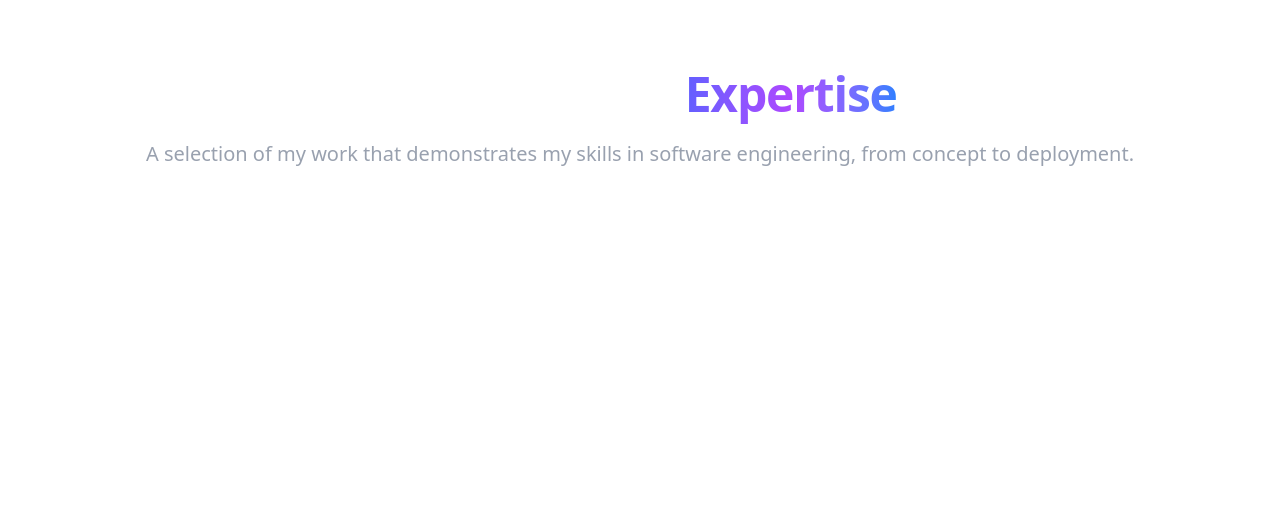
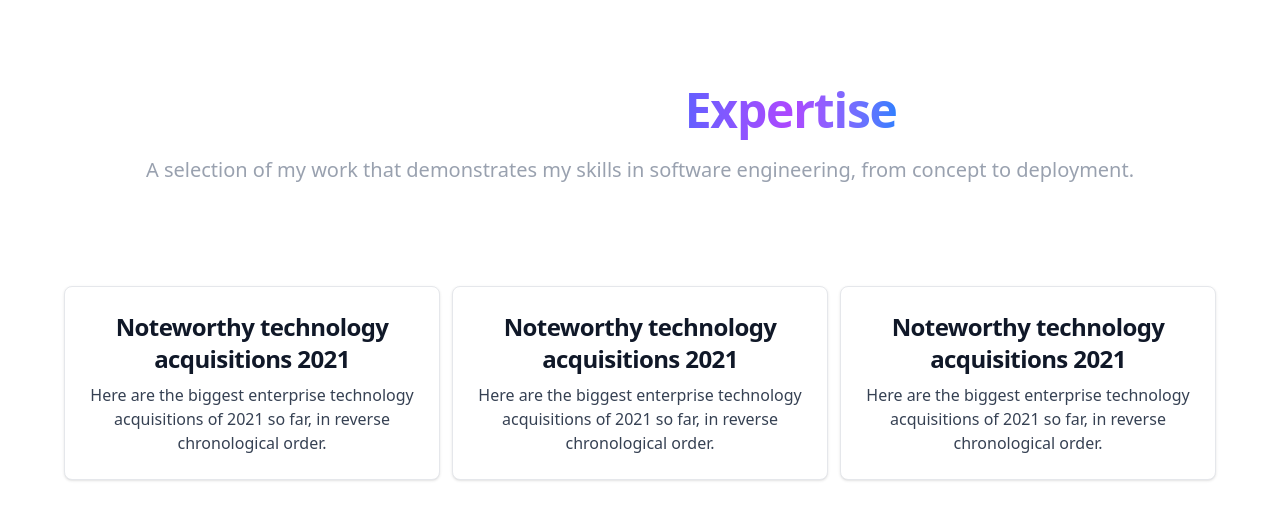
Before and after one commit to Serge07cloud/my-portfolio, a React (Vite) app: page / in a window 1280 px wide. Shown: the part 2309-2828 px from the top of the page. Before the commit the page ends 2675 px from the top, so only its background shows below. Built offline with nearby package versions, Linux system fonts and the light colour scheme.

Commit message:
Update projects & expertise sections

```diff
--- a/src/components/Expertise.jsx
+++ b/src/components/Expertise.jsx
@@ -2,11 +2,31 @@
 {
   return (
     <>
-      <div className="text-center pb-44">
+      <div className="text-center mx-auto max-w-6xl pb-48 sm:pb-48 lg:pb-48">
         <h1 className="text-5xl font-bold tracking-tight text-balance text-white sm:text-5xl">My Research <span className="bg-clip-text text-transparent bg-gradient-to-r from-indigo-500 via-purple-500 to-blue-500">Expertise</span>
         </h1>
         <div className="text-lg font-medium py-5 text-pretty text-gray-400 sm:text-xl/8">
           A selection of my work that demonstrates my skills in software engineering, from concept to deployment.
+        </div>
+        <div className="grid place-content-center lg:grid-cols-3 lg:gap-3 mt-20">
+
+          <a href="#" className="block max-w-sm p-6 mb-7 bg-white border border-gray-200 rounded-lg shadow-sm hover:bg-gray-100 dark:bg-gray-800 dark:border-gray-700 dark:hover:bg-gray-700">
+
+            <h5 className="mb-2 text-2xl font-bold tracking-tight text-gray-900 dark:text-white">Noteworthy technology acquisitions 2021</h5>
+            <p className="font-normal text-gray-700 dark:text-gray-400">Here are the biggest enterprise technology acquisitions of 2021 so far, in reverse chronological order.</p>
+          </a>
+
+          <a href="#" className="block max-w-sm p-6 mb-7 bg-white border border-gray-200 rounded-lg shadow-sm hover:bg-gray-100 dark:bg-gray-800 dark:border-gray-700 dark:hover:bg-gray-700">
+
+            <h5 className="mb-2 text-2xl font-bold tracking-tight text-gray-900 dark:text-white">Noteworthy technology acquisitions 2021</h5>
+            <p className="font-normal text-gray-700 dark:text-gray-400">Here are the biggest enterprise technology acquisitions of 2021 so far, in reverse chronological order.</p>
+          </a>
+
+          <a href="#" className="block max-w-sm p-6 mb-7 bg-white border border-gray-200 rounded-lg shadow-sm hover:bg-gray-100 dark:bg-gray-800 dark:border-gray-700 dark:hover:bg-gray-700">
+
+            <h5 className="mb-2 text-2xl font-bold tracking-tight text-gray-900 dark:text-white">Noteworthy technology acquisitions 2021</h5>
+            <p className="font-normal text-gray-700 dark:text-gray-400">Here are the biggest enterprise technology acquisitions of 2021 so far, in reverse chronological order.</p>
+          </a>
         </div>
       </div>
     </>
--- a/src/components/Projects.jsx
+++ b/src/components/Projects.jsx
@@ -2,10 +2,10 @@
 {
   return (
     <>
-      <div className="text-center pb-44">
+      <div className="text-center mx-auto max-w-6xl pb-48 sm:pb-48 lg:pb-48">
         <h1 className="text-5xl font-bold tracking-tight text-balance text-white sm:text-5xl">My Featured <span className="bg-clip-text text-transparent bg-gradient-to-r from-indigo-500 via-purple-500 to-blue-500">Projects</span>
         </h1>
-        <div className="text-lg font-medium py-5 text-pretty text-gray-400 sm:text-xl/8">
+        <div className="text-lg font-medium py-5 text-pretty max-w-4xl mx-auto text-gray-400 sm:text-xl/8">
           A selection of my work that demonstrates my skills in software engineering, from concept to deployment.
         </div>
 
```
